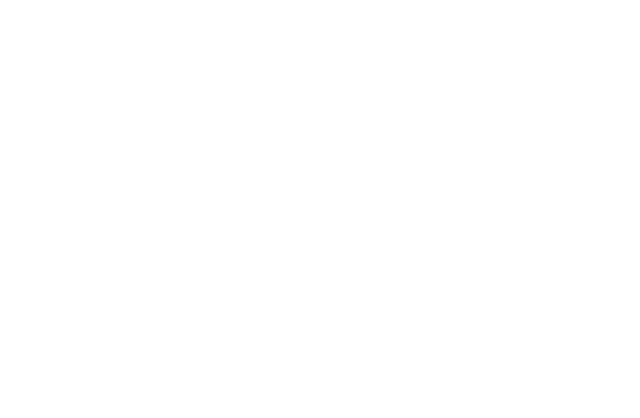
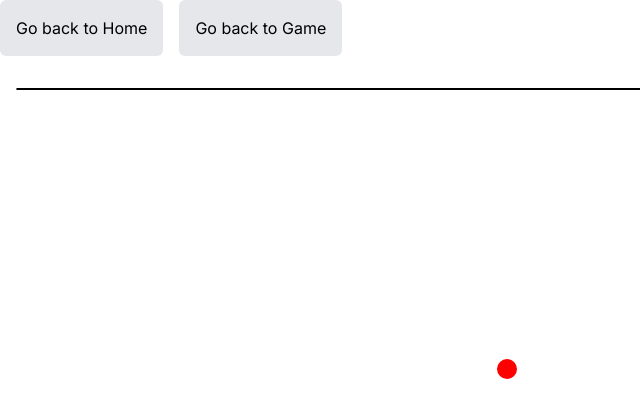
Before and after one commit to BpaYWH/BpaYWH.github.io, a Next.js app: page /game/aim-training in a window 1280 px wide. Before the commit this address had no page. Shown: the top 418 px of the page, without its empty margins (0-640 px from the left). Built offline with nearby package versions, Linux system fonts and the light colour scheme.

Commit message:
UPDATE: renamed folder. ADD: Aim Training game

```diff
--- a/app/components/(component)/layout.tsx
+++ b/app/component/(component)/layout.tsx
@@ -10,8 +10,8 @@
             <Link href="/" className='border rounded-md p-4 bg-gray-200 hover:bg-gray-300'>
                 Go back to Home
             </Link>
-            <Link href="/components" className='border rounded-md p-4 bg-gray-200 hover:bg-gray-300'>
-               Go back to Components
+            <Link href="/component" className='border rounded-md p-4 bg-gray-200 hover:bg-gray-300'>
+               Go back to Component
             </Link>
 
             {children}
--- a/app/components/(component)/pagePreview/page.tsx
+++ b/app/component/(component)/page-preview/page.tsx
@@ -1,15 +1,15 @@
 "use client"
 
-import { useEffect, useState } from "react";
+import { useState } from "react";
 import Image from "next/image";
 import Link from "next/link";
 
-type CustomLinkProps = {
+type PreviewLinkProps = {
     href: string,
     children: React.ReactNode
 }
 
-function CustomLink({ href, children }: CustomLinkProps) {
+function PreviewLink({ href, children }: PreviewLinkProps) {
   let [imagePreview, setImagePreview] = useState<string>("")
   let [isHovering, setIsHovering] = useState<boolean>(false)
 
@@ -86,15 +86,14 @@
   )
 }
 
-
-export default function pagePreview() {
+export default function PagePreview() {
 
   return (
     <div>
       <h1>Page Preview</h1>
-      <CustomLink href="http://localhost:3000/components/file-explorer">
+      <PreviewLink href="http://localhost:3000/component/file-explorer">
         File Explorer
-      </CustomLink>
+      </PreviewLink>
     </div>
   );
 
--- a/app/components/page.tsx
+++ b/app/component/page.tsx
@@ -1,19 +1,19 @@
 import Link from 'next/link';
 
-export default function ComponentsPage() {
+export default function ComponentPage() {
 
     return (
         <div>
             <Link href="/" className='border rounded-md p-4 bg-gray-200 hover:bg-gray-300'>
                 Go back to Home
             </Link>
-            <p className="text-2xl">Components</p>
+            <p className="text-2xl">Component</p>
             <ul>
                 <li>
-                    <Link href="/components/file-explorer">File Explorer</Link>
+                    <Link href="/component/file-explorer">File Explorer</Link>
                 </li>
                 <li>
-                    <Link href="/components/pagePreview">Page Preview</Link>
+                    <Link href="/component/page-preview">Page Preview</Link>
                 </li>
             </ul>
         </div>
--- /dev/null
+++ b/app/game/(game)/aim-training/page.tsx
@@ -0,0 +1,45 @@
+"use client"
+
+import { ReactElement, useState } from "react"
+
+type TPosition = {
+  x: number,
+  y: number,
+}
+
+function getRandomPosition(maxX: number, maxY: number): TPosition {
+  return {
+    // Should be max - min + 1, max - 1 includes the 1px boder
+    x: Math.floor(Math.random() * (maxX - 1)),
+    y: Math.floor(Math.random() * (maxY - 1)),
+  };
+}
+
+const maxPosition: TPosition = {
+  x: 960,
+  y: 540,
+}
+
+const startPosition: TPosition = {
+  x: Math.floor(maxPosition.x / 2),
+  y: Math.floor(maxPosition.y / 2),
+}
+
+//TODO: add timer, score, accuracy
+export default function AimTraining(): ReactElement {
+  const [position, setPosition] = useState<TPosition>(startPosition)
+
+  const handleDotClick = () => setPosition(getRandomPosition(maxPosition.x, maxPosition.y))
+
+  return (
+    <div className="m-4">
+      {/* <button className="bg-blue-500 text-white p-2 rounded-md hover:bg-blue-600">Start</button> */}
+      <div className={`relative mx-auto my-8 w-[${maxPosition.x}px] h-[${maxPosition.y}px] border-[1px] border-black rounded-md`}>
+        <svg onClick={handleDotClick} style={{position: 'absolute', top: position.y, left: position.x}}>
+          <circle cx="10" cy="10" r="10" fill="red" className=" cursor-pointer" />
+        </svg>
+      </div>
+    </div>
+  )
+
+}
--- /dev/null
+++ b/app/game/(game)/layout.tsx
@@ -0,0 +1,24 @@
+import Link from 'next/link';
+
+type Props = {
+    children: React.ReactNode;
+}
+
+export default function ComponentsLayout({children}: Props) {
+    return (
+        <>
+            <div className='flex justify-start gap-4'>
+                <Link href="/" className='rounded-md p-4 bg-gray-200 hover:bg-gray-300'>
+                    Go back to Home
+                </Link>
+                <Link href="/game" className='rounded-md p-4 bg-gray-200 hover:bg-gray-300'>
+                    Go back to Game
+                </Link>
+            </div>
+            <main>
+                {children}
+            </main>
+        </>
+    )
+
+}
--- /dev/null
+++ b/app/game/page.tsx
@@ -0,0 +1,17 @@
+import Link from "next/link"
+
+export default function GamesPage() {
+    return (
+      <div>
+         <Link href="/" className='border rounded-md p-4 bg-gray-200 hover:bg-gray-300'>
+            Go back to Home
+         </Link>
+         <p className="text-2xl">Games</p>
+         <ul>
+            <li>
+               <Link href="/game/aim-training">Aim Training</Link>
+            </li>
+         </ul>
+  </div>
+    )
+}
--- a/app/page.tsx
+++ b/app/page.tsx
@@ -14,7 +14,7 @@
 const SubtitleStyle = "flex flex-col justify-center animate-fade-in";
 
 const pageList = [
-  "Components",
+  "Component",
   "Algorithm",
   "System",
   "Game"
```
Also changed, not shown: app/component/(component)/file-explorer/FileExplorer.tsx (renamed from app/components/(component)/file-explorer/FileExplorer.tsx), app/component/(component)/file-explorer/page.tsx (renamed from app/components/(component)/file-explorer/page.tsx).
